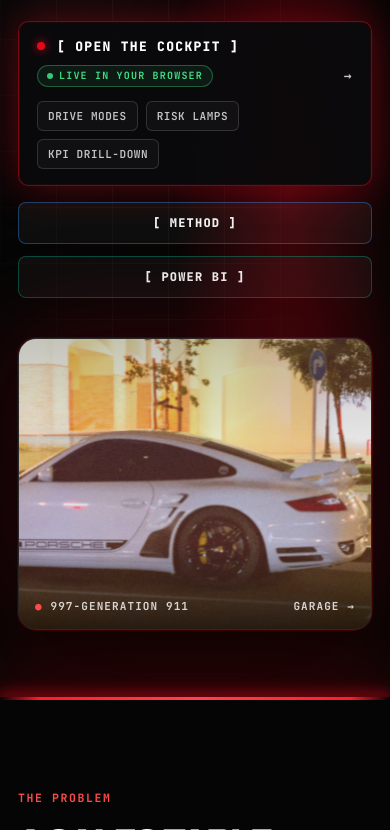
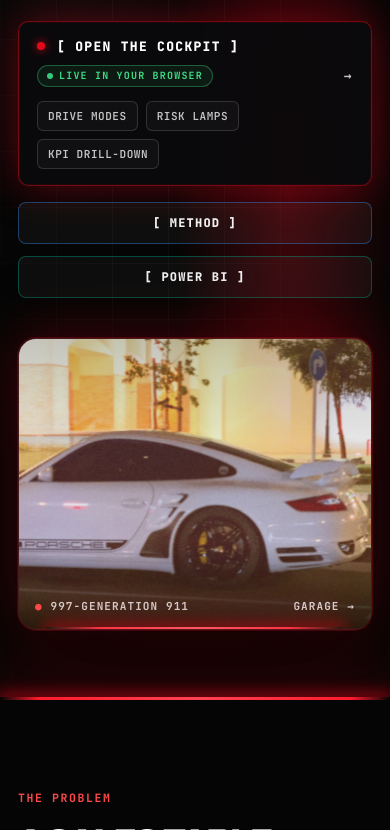
Before and after one commit to amaanthekhan/porsche-importer-scorecard, a plain HTML site: page index.html in a window 390 px wide. Shown: the part 521-1351 px from the top of the page. Drawn offline with Linux system fonts and the light colour scheme.

Commit message:
Glow on the hero photo: red halo and rim light that switch on after the light bar
Co-Authored-By: Claude Opus 5.5 <noreply@anthropic.com>
Claude-Session: https://claude.ai/code/session_01JXWr1bP5zaiaPLrHgHM6oi

```diff
--- a/index.html
+++ b/index.html
@@ -89,12 +89,16 @@ code{font-family:var(--mono);font-size:12.5px;background:rgba(255,255,255,.06);p
 /* ---------- hero ---------- */
 .hero{position:relative;min-height:100svh;display:flex;align-items:center;overflow:hidden;isolation:isolate;padding:96px 0 70px}
 .hero::before{content:"";position:absolute;inset:0;z-index:-2;background:radial-gradient(ellipse 42% 55% at 74% 58%,rgba(227,9,27,.26),transparent 70%),radial-gradient(ellipse 60% 50% at 20% 30%,rgba(255,255,255,.035),transparent 70%)}
-.hero-photo{position:relative;margin:0 0 0 auto;width:min(100%,600px);aspect-ratio:5/4;border-radius:18px;overflow:hidden;border:1px solid rgba(255,255,255,.14);box-shadow:0 0 0 1px rgba(227,9,27,.18),0 40px 100px rgba(0,0,0,.65),0 0 110px rgba(227,9,27,.28)}
+.hero-photo{position:relative;margin:0 0 0 auto;width:min(100%,600px);aspect-ratio:5/4;border-radius:18px;overflow:hidden;border:1px solid rgba(255,80,90,.28);box-shadow:0 0 0 1px rgba(227,9,27,.22),0 40px 100px rgba(0,0,0,.65),0 0 60px rgba(227,9,27,.35)}
 .hero-photo img{width:100%;height:100%;object-fit:cover;object-position:0% 72%;display:block;filter:contrast(1.12) brightness(.9) saturate(1.05);animation:drift 26s ease-in-out infinite alternate}
 @keyframes drift{from{transform:scale(1.02);transform-origin:20% 70%}to{transform:scale(1.08);transform-origin:20% 70%}}
 .hero-photo::after{content:"";position:absolute;inset:0;background:linear-gradient(180deg,rgba(5,5,5,.15) 0%,transparent 35%,transparent 70%,rgba(5,5,5,.7) 100%);pointer-events:none}
 .hero-photo figcaption{position:absolute;left:16px;right:16px;bottom:14px;z-index:1;display:flex;justify-content:space-between;gap:10px;font:700 11px/1.4 var(--mono);letter-spacing:.1em;text-transform:uppercase;color:rgba(255,255,255,.8)}
 .hero-photo figcaption b{color:var(--red-ink)}
+.hero-r{position:relative;isolation:isolate}
+.halo{position:absolute;z-index:-1;right:-6%;left:auto;top:6%;width:min(112%,680px);height:96%;border-radius:40%;background:radial-gradient(ellipse 50% 50% at 50% 60%,rgba(255,30,45,.62),rgba(227,9,27,.28) 45%,transparent 72%);filter:blur(34px);opacity:0;animation:haloOn 1.6s 1.5s cubic-bezier(.2,.8,.2,1) forwards;pointer-events:none}
+@keyframes haloOn{0%{opacity:0;transform:scale(.85)}60%{opacity:1}100%{opacity:.9;transform:scale(1)}}
+.hero-photo .rim{position:absolute;left:8%;right:8%;bottom:0;height:2px;z-index:2;background:linear-gradient(90deg,transparent,#ff3344 18%,#ff5a66 50%,#ff3344 82%,transparent);box-shadow:0 0 14px 2px rgba(227,9,27,.85),0 -8px 40px 4px rgba(227,9,27,.35);transform:scaleX(0);animation:barOn 1.1s 1.5s cubic-bezier(.2,.8,.2,1) forwards}
 .hero-photo .tagchip{position:absolute;top:14px;left:14px;z-index:1}
 .gridbg{position:absolute;inset:0;z-index:-1;background-image:linear-gradient(rgba(255,255,255,.04) 1px,transparent 1px),linear-gradient(90deg,rgba(255,255,255,.04) 1px,transparent 1px);background-size:56px 56px;-webkit-mask-image:radial-gradient(ellipse 70% 60% at 40% 45%,#000 20%,transparent 80%);mask-image:radial-gradient(ellipse 70% 60% at 40% 45%,#000 20%,transparent 80%)}
 .hero-in{display:grid;grid-template-columns:minmax(0,1.12fr) minmax(0,.88fr);gap:48px;align-items:center;width:100%}
@@ -308,6 +312,7 @@ dialog.lb form{position:absolute;top:10px;right:10px}
 @media(max-width:980px){
   .hero-in{grid-template-columns:1fr;gap:40px}
   .hero-photo{margin:0;width:min(100%,520px)}
+  .halo{right:-4%;width:108%}
 }
 @media(max-width:760px){
   .wrap{padding:0 18px}
@@ -337,7 +342,8 @@ dialog.lb form{position:absolute;top:10px;right:10px}
   .card{padding:18px 16px}
 }
 @media(prefers-reduced-motion:reduce){
-  .hero-photo img,.view,.lightbar{animation:none}
+  .hero-photo img,.view,.lightbar,.halo,.hero-photo .rim{animation:none}
+  .halo{opacity:.9}.hero-photo .rim{transform:none}
   .lightbar{transform:none}
   .needle,.dial svg,.dc-rows .bar i{transition:none}
 }
@@ -376,7 +382,7 @@ dialog.lb form{position:absolute;top:10px;right:10px}
         </a>
         <div class="herobtns"><a class="btn blue" href="#method">[ Method ]</a><a class="btn teal" href="#powerbi">[ Power BI ]</a></div>
       </div>
-      <figure class="hero-photo"><picture><source type="image/webp" srcset="img/amaan-997-side-1600.webp"><img src="img/amaan-997-side-1600.jpg" alt="A white 997-generation Porsche 911 at night in side profile, with a Porsche side stripe, black wheels and yellow brake calipers" fetchpriority="high"></picture><figcaption><span><b>&#9679;</b> 997-generation 911</span><a href="#garage" style="color:inherit;text-decoration:none">Garage &#8594;</a></figcaption></figure>
+      <div class="hero-r"><span class="halo" aria-hidden="true"></span><figure class="hero-photo"><span class="rim" aria-hidden="true"></span><picture><source type="image/webp" srcset="img/amaan-997-side-1600.webp"><img src="img/amaan-997-side-1600.jpg" alt="A white 997-generation Porsche 911 at night in side profile, with a Porsche side stripe, black wheels and yellow brake calipers" fetchpriority="high"></picture><figcaption><span><b>&#9679;</b> 997-generation 911</span><a href="#garage" style="color:inherit;text-decoration:none">Garage &#8594;</a></figcaption></figure></div>
     </div>
     <div class="lightbar" aria-hidden="true"></div>
   </div>
```
